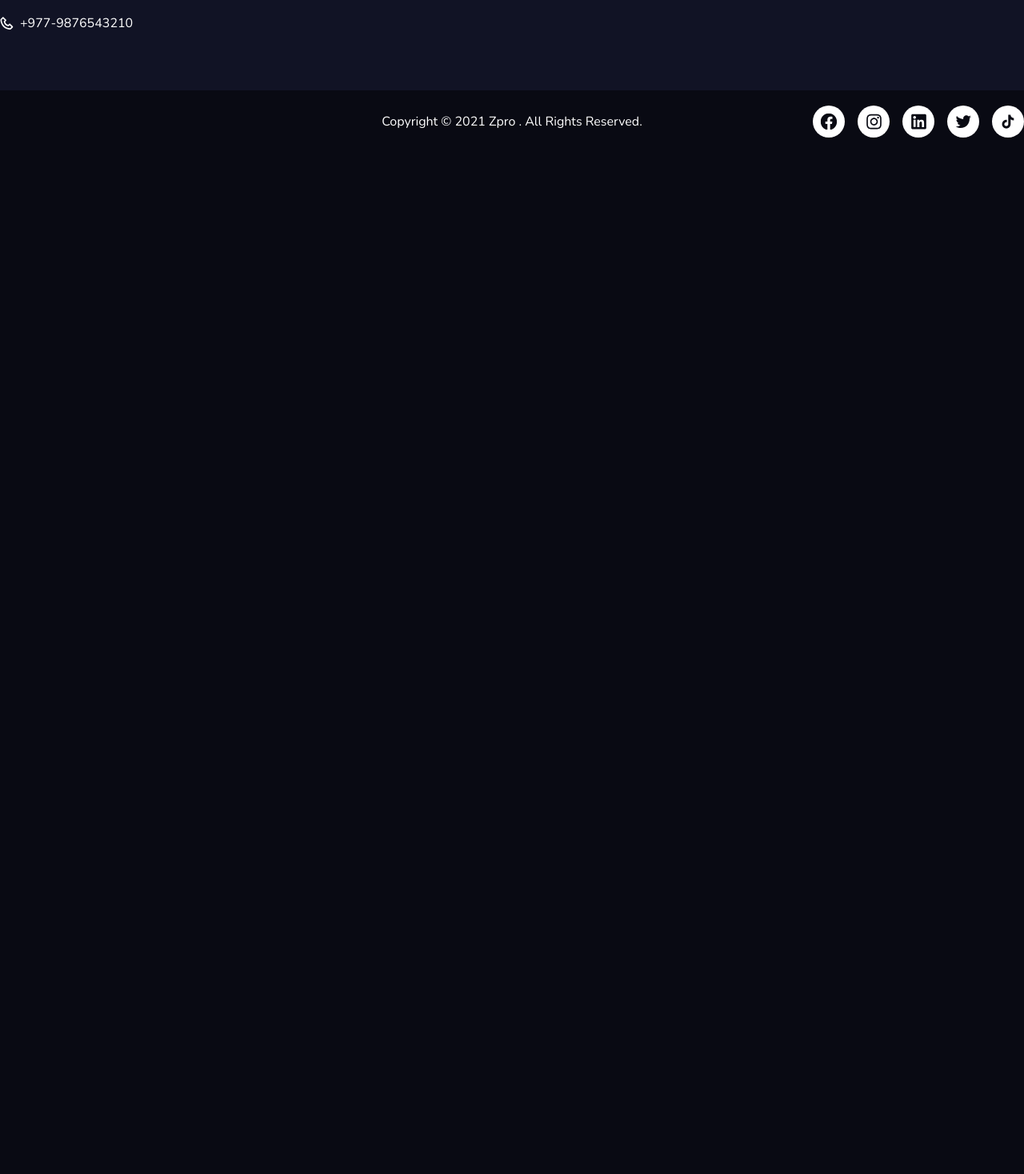
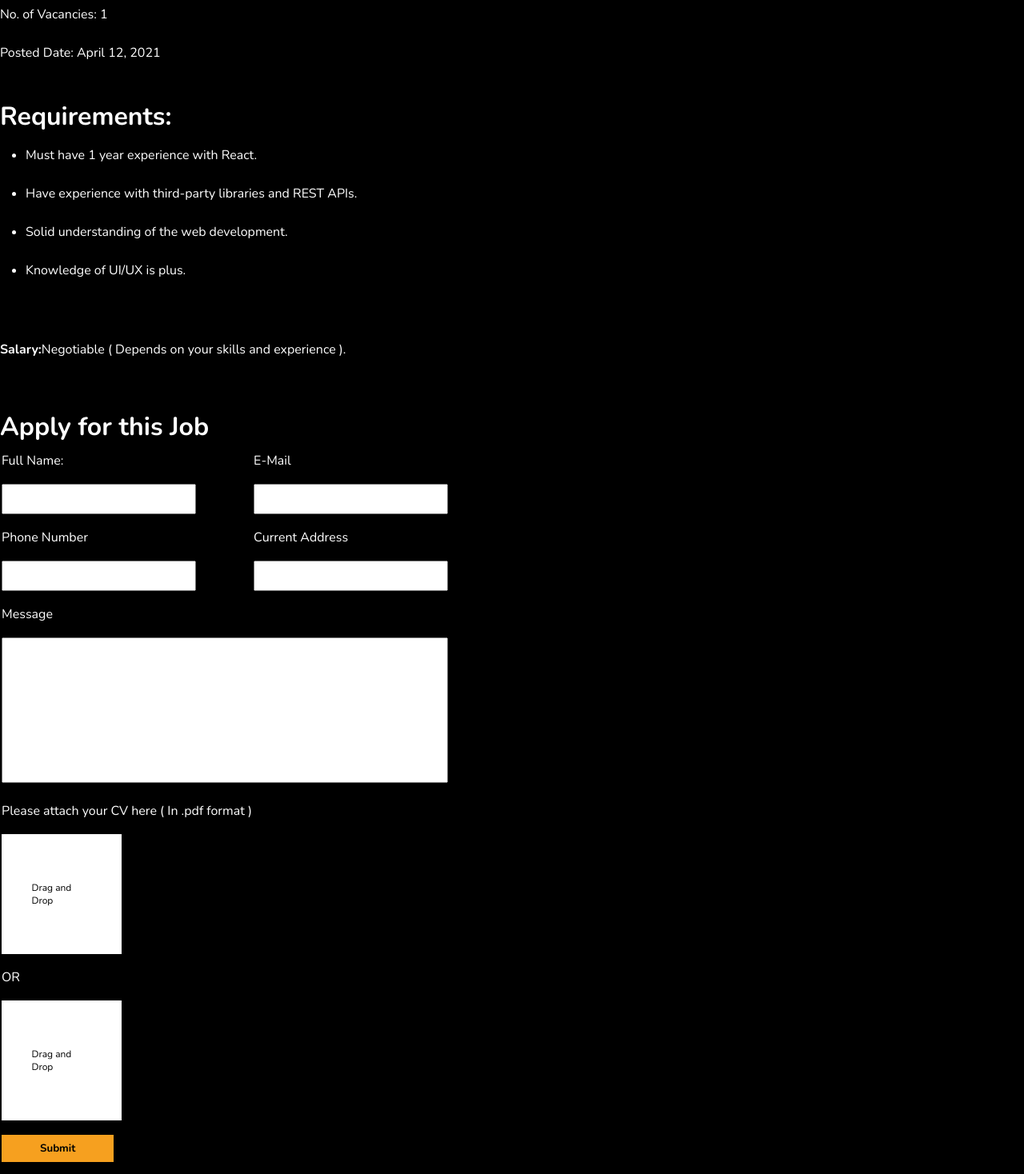
Before and after one commit to Gp-Adhikari/site, a React (Create React App) app: page /applynow in a window 1280 px wide. Shown: the part 342-1810 px from the top of the page at 80% size. Before the commit the page ends 800 px from the top, so only its background shows below. Built offline with nearby package versions, Linux system fonts and the light colour scheme.

Commit message:
added applyforjob

```diff
--- a/package.json
+++ b/package.json
@@ -8,6 +8,7 @@
     "@testing-library/user-event": "^13.2.1",
     "react": "^17.0.2",
     "react-dom": "^17.0.2",
+    "react-dropzone": "^11.5.1",
     "react-router-dom": "^6.2.1",
     "react-scripts": "5.0.0",
     "web-vitals": "^2.1.0"
--- a/src/App.js
+++ b/src/App.js
@@ -1,5 +1,6 @@
 import React, { Suspense, lazy } from "react";
 import { BrowserRouter as Router, Routes, Route } from "react-router-dom";
+import ApplyNow from "./components/ApplyNow.component";
 const Portfolio = lazy(() =>
   import("./components/portfolioComponent/Portfolio.component")
 );
@@ -18,6 +19,7 @@ const App = () => {
             <Route path="/" exact element={<Home />} />
             <Route path="/portfolio" element={<Portfolio />} />
             <Route path="/services" element={<Services />} />
+            <Route path="/applynow" element={<ApplyNow />} />
           </Routes>
           <Footer />
         </Router>
--- /dev/null
+++ b/src/components/ApplyNow.component.js
@@ -0,0 +1,126 @@
+import React, { useState } from "react";
+import CustomFileDrag from "./CustomFileDrag.component";
+
+const ApplyNow = () => {
+  const [pdf, setPdf] = useState("");
+  const getPdf = (pdf) => {
+    setPdf(pdf);
+  };
+  return (
+    <>
+      <div className="applyNowSection">
+        <div className="applyNowContainer">
+          <div className="applyNow-ReactJsDev">
+            <h3>Apply Now!</h3>
+            <h1>ReactJS Developer</h1>
+            <h3>Corporate Title: Front-End Developer</h3>
+            <p>No. of Vacancies: 1</p>
+            <p>Posted Date: April 12, 2021</p>
+          </div>
+          <div className="applyNow-Requirement">
+            <h1>Requirements:</h1>
+            <ul type="disc">
+              <li>Must have 1 year experience with React.</li>
+              <li>Have experience with third-party libraries and REST APIs.</li>
+              <li>Solid understanding of the web development.</li>
+              <li>Knowledge of UI/UX is plus.</li>
+            </ul>
+          </div>
+          <div className="applyNow-Salary">
+            <p>Salary:</p>
+            <p>Negotiable ( Depends on your skills and experience ).</p>
+          </div>
+          <h1>Apply for this Job</h1>
+          <div className="applyForJob-Table">
+            <form action="#">
+              <table>
+                <thead></thead>
+                <tbody>
+                  <tr>
+                    <td>
+                      <p>Full Name:</p>
+                    </td>
+                    <td>
+                      <p>E-Mail</p>
+                    </td>
+                  </tr>
+                  <tr>
+                    <td>
+                      <input type="text" />
+                    </td>
+                    <td>
+                      <input type="email" />
+                    </td>
+                  </tr>
+                  <tr>
+                    <td>
+                      <p>Phone Number</p>
+                    </td>
+                    <td>
+                      <p>Current Address</p>
+                    </td>
+                  </tr>
+                  <tr>
+                    <td>
+                      <input type="number" />
+                    </td>
+                    <td>
+                      <input type="text" />
+                    </td>
+                  </tr>
+                  <tr>
+                    <td>
+                      <p>Message</p>
+                    </td>
+                    <tr>
+                      <td></td>
+                    </tr>
+                  </tr>
+                  <tr>
+                    <td colSpan="2">
+                      <textarea type="textarea" id="" rows="10"></textarea>
+                    </td>
+                  </tr>
+                  <tr>
+                    <td>
+                      <p>Please attach your CV here ( In .pdf format )</p>
+                    </td>
+                  </tr>
+                  <tr>
+                    <td>
+                      <CustomFileDrag
+                        handleChange={(e) => setPdf(e.target.value)}
+                        getData={getPdf}
+                        data={pdf}
+                      />
+                    </td>
+                  </tr>
+                  <tr>
+                    <td>
+                      <p>OR</p>
+                    </td>
+                  </tr>
+                  <tr>
+                    <td>
+                      <CustomFileDrag
+                        handleChange={(e) => setPdf(e.target.value)}
+                        getData={getPdf}
+                        data={pdf}
+                      />
+                    </td>
+                  </tr>
+                  <tr>
+                    <td>
+                      <button>Submit</button>
+                    </td>
+                  </tr>
+                </tbody>
+              </table>
+            </form>
+          </div>
+        </div>
+      </div>
+    </>
+  );
+};
+export default ApplyNow;
--- /dev/null
+++ b/src/components/CustomFileDrag.component.js
@@ -0,0 +1,49 @@
+import React, { useState } from "react";
+import { useDropzone } from "react-dropzone";
+
+const CustomFileDrag = ({ getData, data }) => {
+  const [files, setFiles] = useState([]);
+
+  const { getRootProps, getInputProps } = useDropzone({
+    accept: "image/*",
+    onDrop: (acceptedFiles) => {
+      setFiles(
+        acceptedFiles.map((file) =>
+          Object.assign(file, {
+            preview: URL.createObjectURL(file),
+          })
+        )
+      );
+    },
+  });
+
+  let images =
+    !data || files[0] !== undefined ? (
+      files.map((file) => (
+        <div key={file.name}>
+          <div>
+            <img src={file.preview} className="upload-image" alt="preview" />
+          </div>
+          {getData(file)}
+        </div>
+      ))
+    ) : data !== undefined ? (
+      <div key={data}>
+        <div>
+          <img src={data} className="upload-image" alt="preview" />
+        </div>
+      </div>
+    ) : null;
+
+  return (
+    <div className="file-drag">
+      <div className="drop-area" {...getRootProps()}>
+        <input {...getInputProps()} />
+        <p>Drag and Drop</p>
+        <div className="img">{images}</div>
+      </div>
+    </div>
+  );
+};
+
+export default CustomFileDrag;
--- a/src/scss/index.css
+++ b/src/scss/index.css
@@ -318,6 +318,92 @@ header a:nth-child(1) {
   margin: auto;
 }
 
+.applyNowSection {
+  background: black;
+  border-radius: 100px 100px 0 0;
+}
+
+.applyNowSection .applyNowContainer {
+  max-width: 1400px;
+  margin: auto;
+  padding: 5rem 0;
+}
+
+.applyNowSection .applyNowContainer .applyNow-ReactJsDev {
+  line-height: 3rem;
+}
+
+.applyNowSection .applyNowContainer .applyNow-Requirement {
+  line-height: 3rem;
+}
+
+.applyNowSection .applyNowContainer .applyNow-Requirement h1 {
+  margin-top: 2rem;
+}
+
+.applyNowSection .applyNowContainer .applyNow-Requirement ul {
+  margin-left: 2rem;
+}
+
+.applyNowSection .applyNowContainer .applyNow-Salary {
+  display: -webkit-box;
+  display: -ms-flexbox;
+  display: flex;
+  padding: 4rem 0;
+}
+
+.applyNowSection .applyNowContainer .applyNow-Salary p:first-child {
+  font-weight: bold;
+}
+
+.applyNowSection .applyNowContainer .applyForJob-Table form table tr td {
+  padding: 0.5rem 0;
+}
+
+.applyNowSection .applyNowContainer .applyForJob-Table form table tr td input {
+  padding: 0.5rem 2rem;
+}
+
+.applyNowSection .applyNowContainer .applyForJob-Table form table tr td textarea {
+  resize: none;
+  overflow-y: auto;
+  width: 100%;
+}
+
+.applyNowSection .applyNowContainer .applyForJob-Table form table tr td .file-drag .drop-area {
+  position: relative;
+  width: 150px;
+  height: 150px;
+  background-color: white;
+}
+
+.applyNowSection .applyNowContainer .applyForJob-Table form table tr td .file-drag .drop-area .upload-image {
+  width: 150px;
+  height: 150px;
+  z-index: -1;
+}
+
+.applyNowSection .applyNowContainer .applyForJob-Table form table tr td .file-drag .drop-area p {
+  color: black;
+  position: absolute;
+  top: 50%;
+  left: 50%;
+  width: -webkit-fit-content;
+  width: -moz-fit-content;
+  width: fit-content;
+  font-size: 12px;
+  -webkit-transform: translate(-50%, -50%);
+          transform: translate(-50%, -50%);
+  z-index: 1;
+}
+
+.applyNowSection .applyNowContainer .applyForJob-Table form table tr td button {
+  padding: 0.5rem 3rem;
+  background-color: #f6a01f;
+  font-weight: bold;
+  border: none;
+}
+
 footer .topFooter {
   background-color: #111325;
 }
--- a/src/scss/index.scss
+++ b/src/scss/index.scss
@@ -243,6 +243,93 @@ header {
   }
 }
 
+//applynow
+
+.applyNowSection {
+  background: black;
+  border-radius: 100px 100px 0 0;
+  .applyNowContainer {
+    max-width: $max-width;
+    margin: auto;
+    padding: 5rem 0;
+
+    .applyNow-ReactJsDev {
+      line-height: 3rem;
+    }
+    .applyNow-Requirement {
+      line-height: 3rem;
+      h1 {
+        margin-top: 2rem;
+      }
+      ul {
+        margin-left: 2rem;
+      }
+    }
+    .applyNow-Salary {
+      display: flex;
+      padding: 4rem 0;
+      p {
+        &:first-child {
+          font-weight: bold;
+        }
+      }
+    }
+    .applyForJob-Table {
+      form {
+        table {
+          tr {
+            td {
+              padding: 0.5rem 0;
+              input {
+                padding: 0.5rem 2rem;
+              }
+              textarea {
+                resize: none;
+                overflow-y: auto;
+                width: 100%;
+              }
+              .file-drag {
+                .drop-area {
+                  position: relative;
+                  width: 150px;
+                  height: 150px;
+                  background-color: white;
+                  // input {
+                  //   width: 150px;
+
+                  //   height: 150px;
+                  // }
+                  .upload-image {
+                    width: 150px;
+                    height: 150px;
+                    z-index: -1;
+                  }
+                  p {
+                    color: black;
+                    position: absolute;
+                    top: 50%;
+                    left: 50%;
+                    width: fit-content;
+                    font-size: 12px;
+                    transform: translate(-50%, -50%);
+                    z-index: 1;
+                  }
+                }
+              }
+              button {
+                padding: 0.5rem 3rem;
+                background-color: $main-color;
+                font-weight: bold;
+                border: none;
+              }
+            }
+          }
+        }
+      }
+    }
+  }
+}
+
 // Footer
 footer {
   .topFooter {
```
Also changed, not shown: 2 other files (tests, documents, lock files or other folders).
